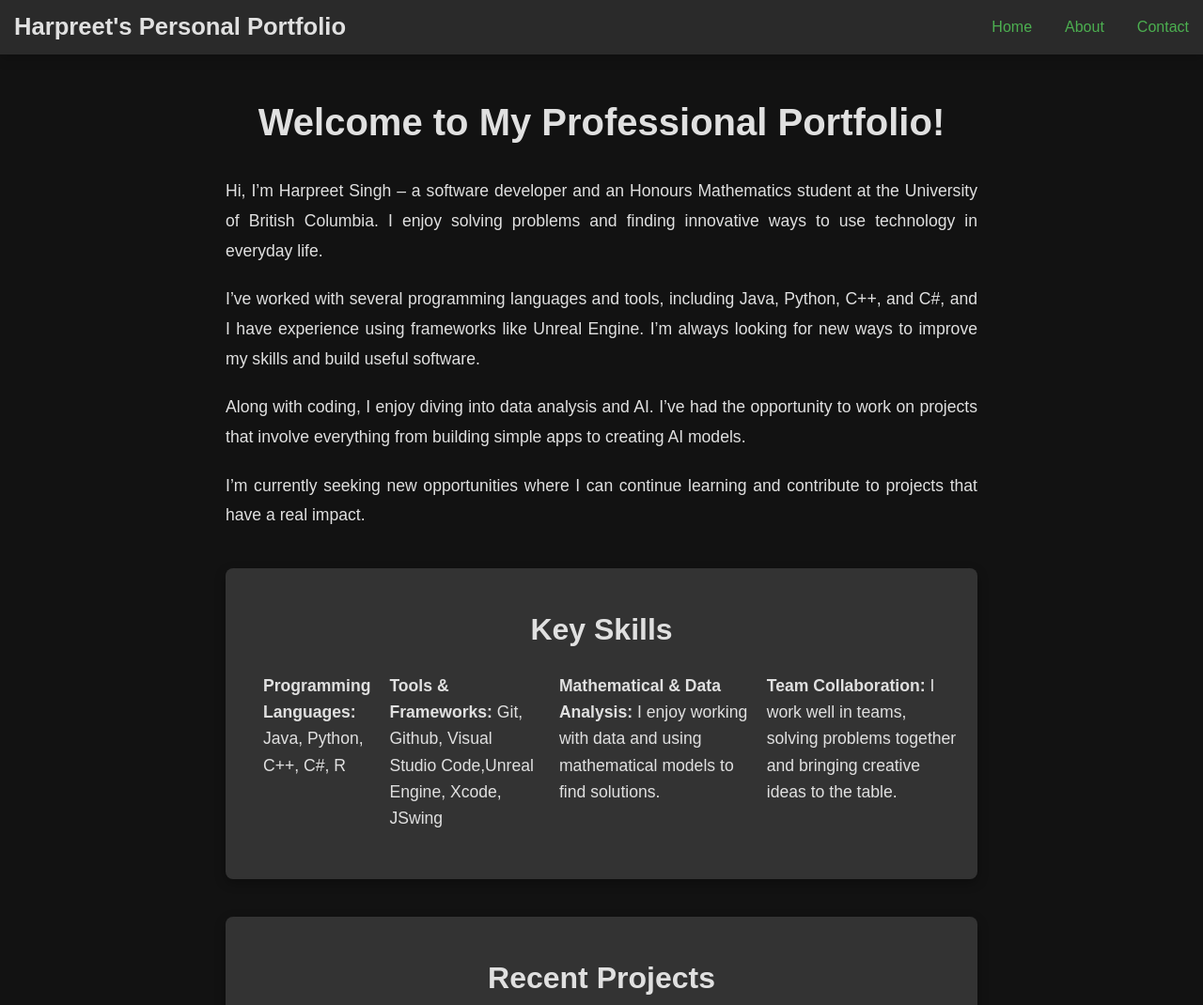
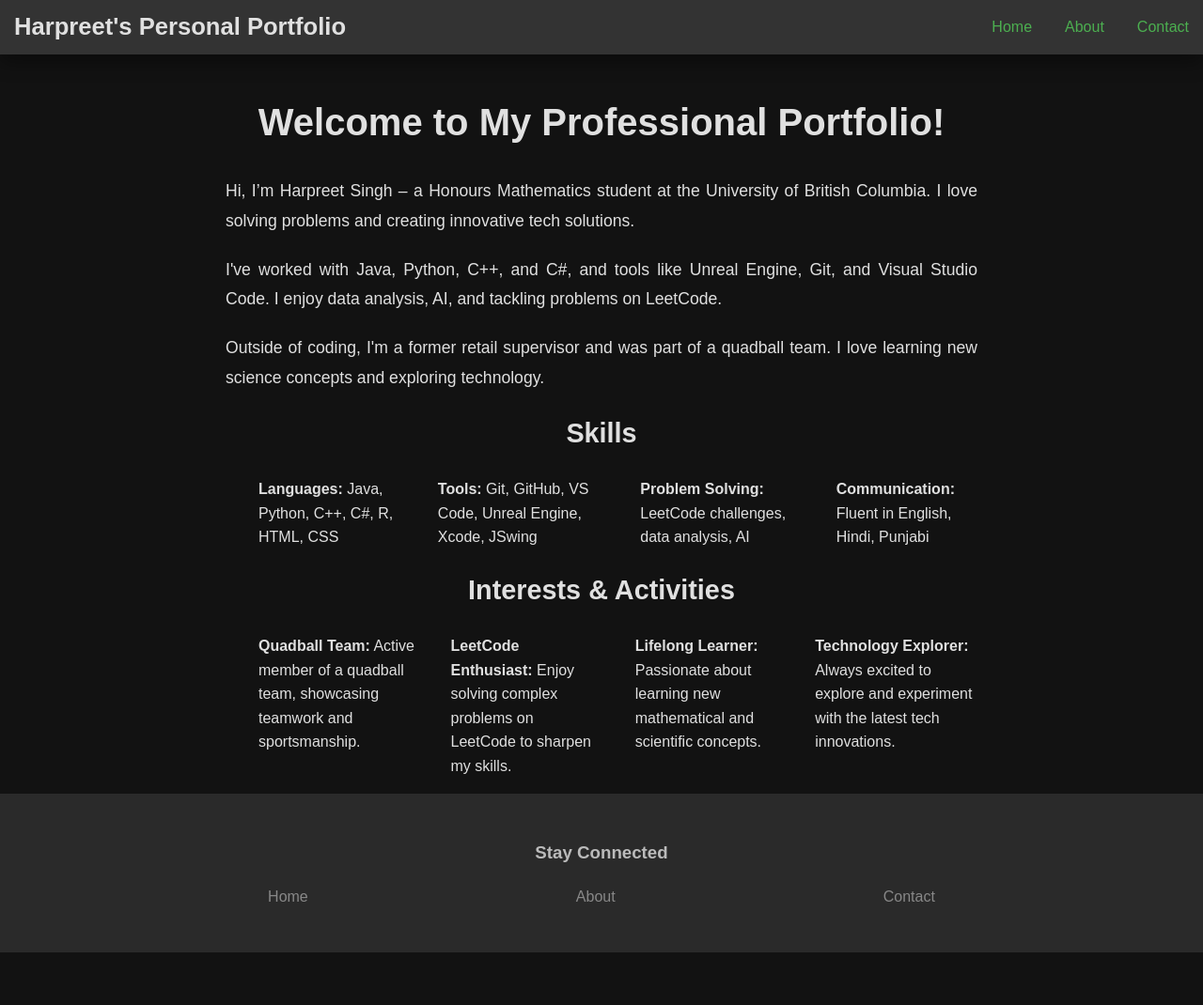
Before and after one commit to harpreeto6/Protfolio, a plain HTML site: page index.html in a window 1280 px wide. Shown: the top 1070 px of the page at 94% size. After the commit the page ends 1014 px from the top, so only its background shows below. Drawn offline with Linux system fonts and the light colour scheme.

Commit message:
made css more compact,  added 1 more project in about page

```diff
--- a/index.html
+++ b/index.html
@@ -23,38 +23,34 @@
         <h1>Welcome to My Professional Portfolio!</h1>
 
         <p>
-            Hi, I’m Harpreet Singh – a software developer and an Honours Mathematics student at the University of British Columbia. I enjoy solving problems and finding innovative ways to use technology in everyday life.
+            Hi, I’m Harpreet Singh – a Honours Mathematics student at the University of British Columbia. I love solving problems and creating innovative tech solutions.
         </p>
 
         <p>
-            I’ve worked with several programming languages and tools, including Java, Python, C++, and C#, and I have experience using frameworks like Unreal Engine. I’m always looking for new ways to improve my skills and build useful software.
+            I've worked with Java, Python, C++, and C#, and tools like Unreal Engine, Git, and Visual Studio Code. I enjoy data analysis, AI, and tackling problems on LeetCode.
         </p>
 
         <p>
-            Along with coding, I enjoy diving into data analysis and AI. I’ve had the opportunity to work on projects that involve everything from building simple apps to creating AI models.
-        </p>
-
-        <p>
-            I’m currently seeking new opportunities where I can continue learning and contribute to projects that have a real impact.
+            Outside of coding, I'm a former retail supervisor and was part of a quadball team. I love learning new science concepts and exploring technology.
         </p>
 
         <section class="skills-section">
-            <h2>Key Skills</h2>
+            <h2>Skills</h2>
             <ul>
-                <li><strong>Programming Languages:</strong> Java, Python, C++, C#, R</li>
-                <li><strong>Tools & Frameworks:</strong>  Git, Github, Visual Studio Code,Unreal Engine, Xcode, JSwing</li>
-                <li><strong>Mathematical & Data Analysis:</strong> I enjoy working with data and using mathematical models to find solutions.</li>
-                <li><strong>Team Collaboration:</strong> I work well in teams, solving problems together and bringing creative ideas to the table.</li>
+                <li><strong>Languages:</strong> Java, Python, C++, C#, R, HTML, CSS</li>
+                <li><strong>Tools:</strong> Git, GitHub, VS Code, Unreal Engine, Xcode, JSwing</li>
+                <li><strong>Problem Solving:</strong> LeetCode challenges, data analysis, AI</li>
+                <li><strong>Communication:</strong> Fluent in English, Hindi, Punjabi</li>
             </ul>
         </section>
 
-        <section class="projects-section">
-            <h2>Recent Projects</h2>
+        <section class="interests-section">
+            <h2>Interests & Activities</h2>
             <ul>
-                <li><strong>Employee Record App (C#, Visual Studio):</strong> Built a simple app to manage employee data, including salary and tax information.</li>
-                <li><strong>Calorie Tracker App (Java, JSwing):</strong> Developed an app to help users track their calorie intake and exercise routine.</li>
-                <li><strong>Data Analysis for AI Training (R, Team Project):</strong> Worked with a team to analyze game data for the use to train AI models for gameplay.</li>
-                <li><strong>Third-Person Shooter Game (Unreal Engine, C++):</strong> Created a game featuring exciting mechanics, such as laser tracking and dynamic enemies.</li>
+                <li><strong>Quadball Team:</strong> Active member of a quadball team, showcasing teamwork and sportsmanship.</li>
+                <li><strong>LeetCode Enthusiast:</strong> Enjoy solving complex problems on LeetCode to sharpen my skills.</li>
+                <li><strong>Lifelong Learner:</strong> Passionate about learning new mathematical and scientific concepts.</li>
+                <li><strong>Technology Explorer:</strong> Always excited to explore and experiment with the latest tech innovations.</li>
             </ul>
         </section>
     </main>
--- a/style.css
+++ b/style.css
@@ -46,6 +46,12 @@ header {
     color: #e0e0e0; /* Light grey text for better contrast */
     padding: 0 15px;
     box-shadow: 0 4px 12px rgba(0, 0, 0, 0.2); /* Stronger shadow for header */
+    transition: background-color 0.3s ease-in-out, box-shadow 0.3s ease-in-out;
+}
+
+header:hover {
+    background-color: #333333; /* Slightly lighter on hover */
+    box-shadow: 0 8px 20px rgba(0, 0, 0, 0.4); /* Stronger shadow on hover */
 }
 
 header h3 {
@@ -102,7 +108,7 @@ footer nav ul li {
 }
 
 /* Section styling with shadow and padding */
-.about-section {
+.about-section, .projects-section {
     background-color: #333333; /* Slightly lighter dark color */
     padding: 20px;
     border-radius: 8px; /* Rounded corners */
@@ -110,67 +116,31 @@ footer nav ul li {
     transition: transform 0.3s ease-in-out, box-shadow 0.3s ease-in-out;
 }
 
-.about-section:hover {
+.about-section:hover, .projects-section:hover {
     transform: translateY(-5px); /* Hover effect to lift the section */
     box-shadow: 0 8px 20px rgba(0, 0, 0, 0.4); /* Stronger shadow on hover */
 }
 
-.about-section h2 {
+.about-section h2, .projects-section h2 {
     font-size: 1.8em;
     margin-bottom: 15px;
 }
 
-.about-section p {
+.about-section p, .projects-section p {
     font-size: 1.2em;
     color: #bbb;
 }
 
 /* About List */
-.about-section ul {
+.about-section ul, .projects-section ul {
     list-style: none;
     padding: 0;
 }
 
-.about-section ul li {
+.about-section ul li, .projects-section ul li {
     font-size: 1.2em;
     margin-bottom: 10px;
     padding-left: 15px;
-    position: relative;
-}
-
-/* Projects Section */
-.projects-section, .skills-section {
-    margin-top: 40px;
-    margin-bottom: 40px;
-    background-color: #333333; /* Light background for contrast */
-    padding: 20px;
-    border-radius: 8px;
-    box-shadow: 0 4px 12px rgba(0, 0, 0, 0.3); /* Stronger shadow for depth */
-    transition: transform 0.3s ease-in-out, box-shadow 0.3s ease-in-out;
-}
-
-.projects-section:hover, .skills-section:hover {
-    transform: translateY(-5px); /* Hover effect to lift the section */
-    box-shadow: 0 8px 20px rgba(0, 0, 0, 0.4); /* Stronger shadow on hover */
-}
-
-.skills-section ul, .projects-section ul {
-    list-style: none;
-    padding: 0;
-}
-
-.skills-section li, .projects-section li {
-    margin-bottom: 15px;
-    font-size: 1.1em;
-}
-
-h2 {
-    font-size: 2em;
-    margin-bottom: 20px;
-}
-
-.skills-section li, .projects-section li {
-    padding-left: 20px;
     position: relative;
 }
 
```
Also changed, not shown: about.html (+14 -10 lines).
